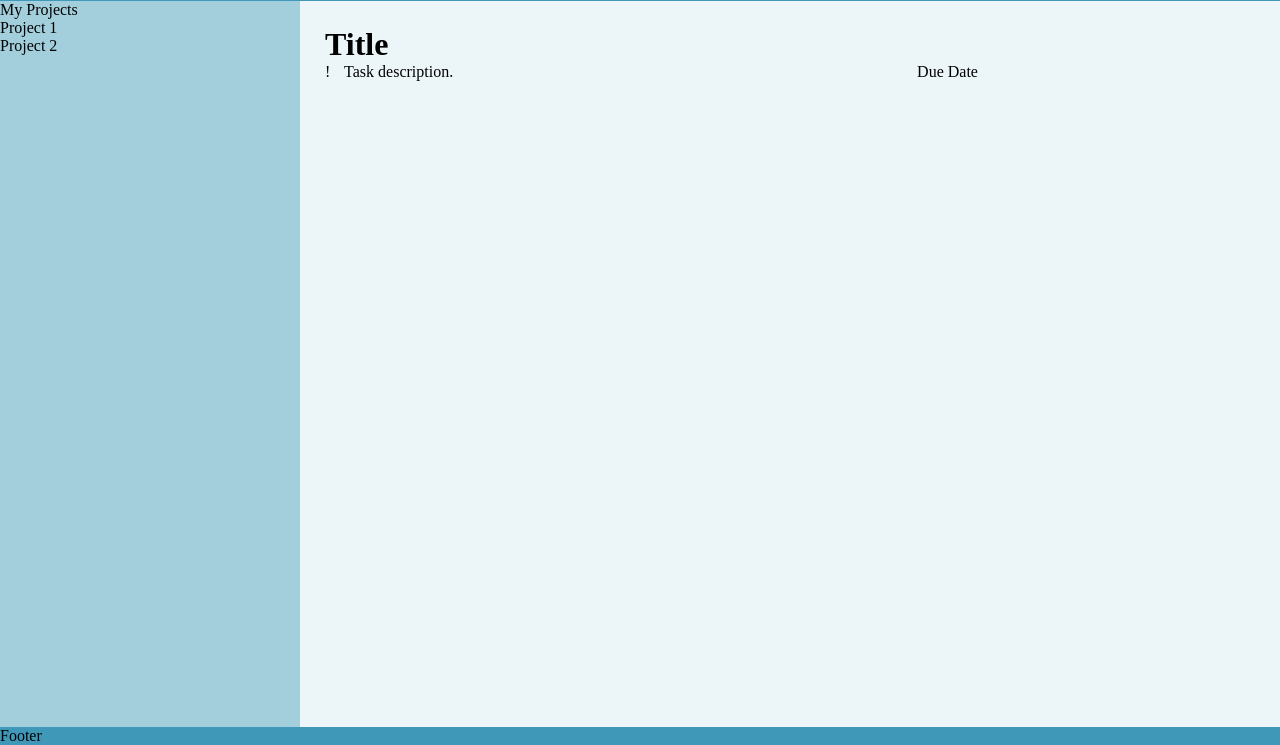
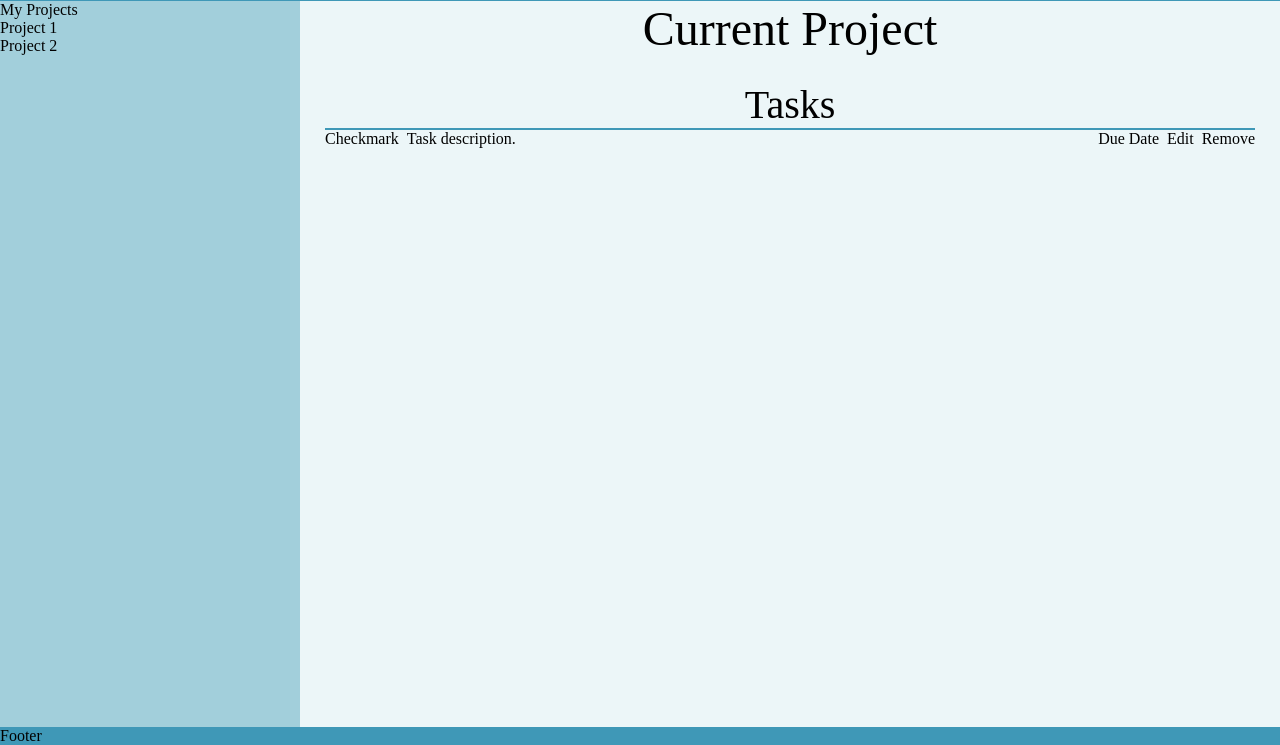
Before and after one commit to willhlong/odin-todo, a website built with webpack: page src/template.html in a window 1280 px wide. Shown: the part 55-800 px from the top of the page. Built offline with nearby package versions, Linux system fonts and the light colour scheme.

Commit message:
refined task css styles and layout

```diff
--- a/src/styles/mystyles.css
+++ b/src/styles/mystyles.css
@@ -13,6 +13,7 @@
 
 body {
     margin: 0;
+    font-size: 100%;
 }
 
 img {
@@ -57,30 +58,33 @@ main > div > h1 {
     margin: 0;
 }
 
+.project-title {
+    font-size: 3rem;
+    text-align: center;
+}
+
 .tasks-container {
     display: flex;
     flex-direction: column;
-    padding-left: 25px;
-    padding-top: 25px;
+    padding: 25px;
+}
+
+.tasks-container > div:nth-child(1) {
+    display: flex;
+    justify-content: center;
+    border-bottom: 2px solid var(--header-color-light);
+    font-size: 2.5rem;
+
 }
 
 .task-elements-container {
     display: flex;
     align-items: center;
-
+    gap: 0.5rem;
 }
 
-.task-elements-container > div:nth-child(1) {
-    flex-basis: 2%;
-}
-
-.task-elements-container > p {
-    flex-basis: 60%;
-    margin: 0;
-}
-
-.task-elements-container > div:nth-child(3) {
-    flex-basis: 15%;
+.task-elements-container > div:nth-child(2) {
+    flex-grow: 1;
 }
 
 footer {
--- a/src/template.html
+++ b/src/template.html
@@ -20,12 +20,15 @@
             </div>
         </nav>
         <main>
+            <div class="project-title">Current Project</div>
             <div class="tasks-container" id="task1">
-                <h1>Title</h1>
+                <div>Tasks</div>
                 <div class="task-elements-container">
-                    <div>!</div>
-                    <p>Task description.</p>
+                    <div>Checkmark</div>
+                    <div>Task description.</div>
                     <div>Due Date</div>
+                    <div>Edit</div>
+                    <div>Remove</div>
                 </div>
             </div>
         </main>
```
Also changed, not shown: dist/index.html, 4 other files.
